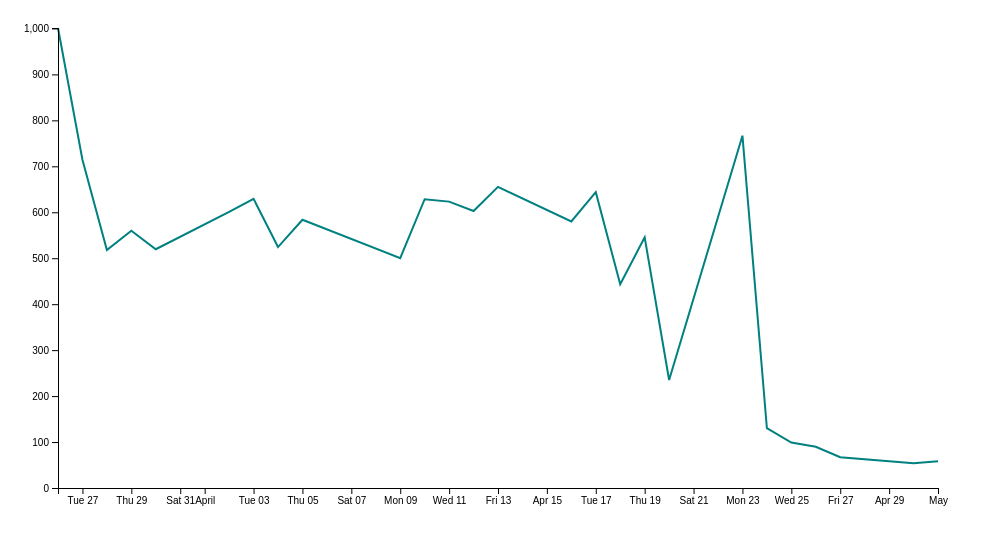
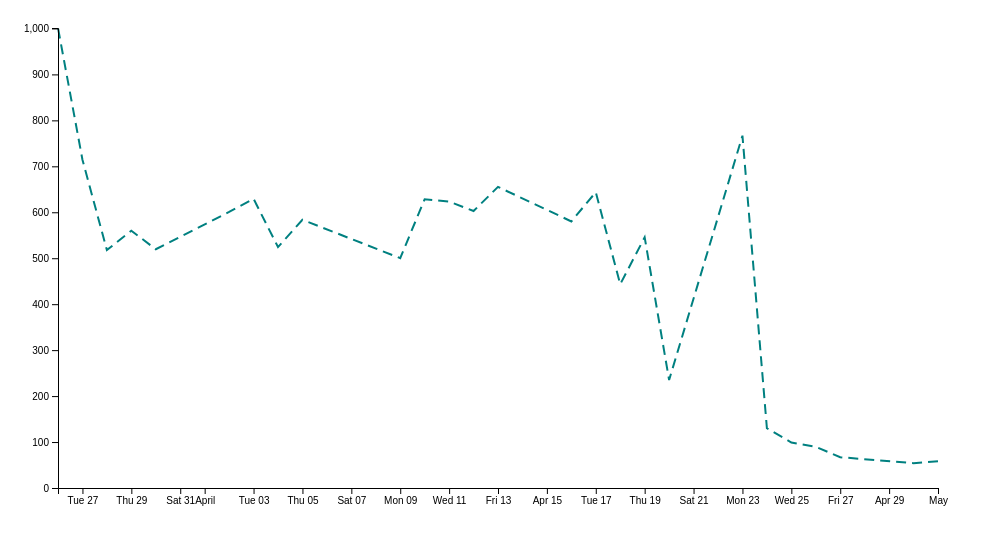
Before and after one commit to beqa-bumbeishvili/forecast-line-chart, a plain HTML site: page index.html in a window 1280 px wide. Shown: the whole page, without its empty margins (0-986 px from the left). Drawn offline with Linux system fonts and the light colour scheme.

Commit message:
make line dashed

```diff
--- a/scripts/d3script.js
+++ b/scripts/d3script.js
@@ -9,6 +9,7 @@ function renderChart(params) {
     marginRight: 30,
     marginLeft: 50,
     container: 'body',
+    lineWidth: 2,
     data: null
   };
 
@@ -55,12 +56,16 @@ function renderChart(params) {
       scales.y = d3.scaleLinear()
         .range([calc.chartHeight, 0])
         .domain([0, d3.max(attrs.data, function (d) { return d.close; })]);
+      scales.inline = d3.scaleLinear()
+        .range([calc.chartHeight, 0])
+        .domain([0, d3.max(attrs.data, function (d) { return d.close; })]);
 
 
       // #################### axes ###################
       var axes = {}
       axes.bottom = d3.axisBottom(scales.x)
       axes.left = d3.axisLeft(scales.y)
+      axes.inline = d3.axisLeft(scales.inline)
 
 
       // ################## layout ###################
@@ -92,7 +97,8 @@ function renderChart(params) {
         .attr("d", layouts.line)
         .attr("fill", "none")
         .attr("stroke", "teal")
-        .attr("stroke-width", 2);
+        .attr("stroke-width", attrs.lineWidth)
+        .style("stroke-dasharray", ("10, 6"));
 
       var bottomAxisWrapper = patternify({ container: chart, selector: 'bottom-axis-wrapper', elementTag: 'g' })
       bottomAxisWrapper
@@ -102,6 +108,10 @@ function renderChart(params) {
       var leftAxisWrapper = patternify({ container: chart, selector: 'left-axis-wrapper', elementTag: 'g' })
       leftAxisWrapper
         .call(axes.left);
+
+      var verticalLine = patternify({ container: chart, selector: 'inline-axis', elementTag: 'g' })
+      leftAxisWrapper
+        .call(axes.inline);
 
       // smoothly handle data updating
       updateData = function () {
```
Also changed, not shown: index.html (+0 -2 lines).
